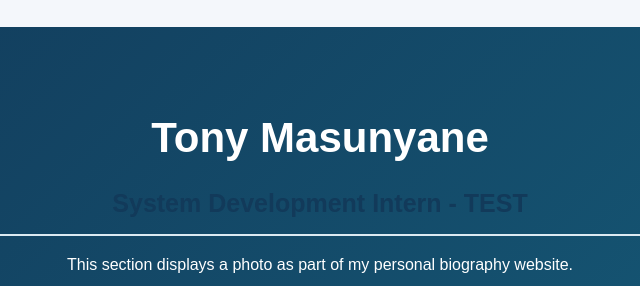
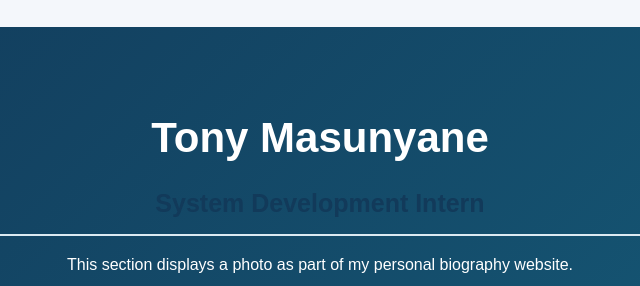
Before and after one commit to tonymasunyane9-gif/bio-page, a plain HTML site: page index.html in a window 1280 px wide. Shown: the top 286 px of the page, 320-960 px from the left. Drawn offline with Linux system fonts and the light colour scheme; a script that the page names is missing.

Commit message:
remove test

```diff
--- a/index.html
+++ b/index.html
@@ -359,7 +359,7 @@
 
     <header class="hero" id="home">
         <h1>Tony Masunyane</h1>
-        <h2>System Development Intern - TEST</h2>
+        <h2>System Development Intern</h2>
  <p>
                 This section displays a photo as part of my
                 personal biography website.
```
